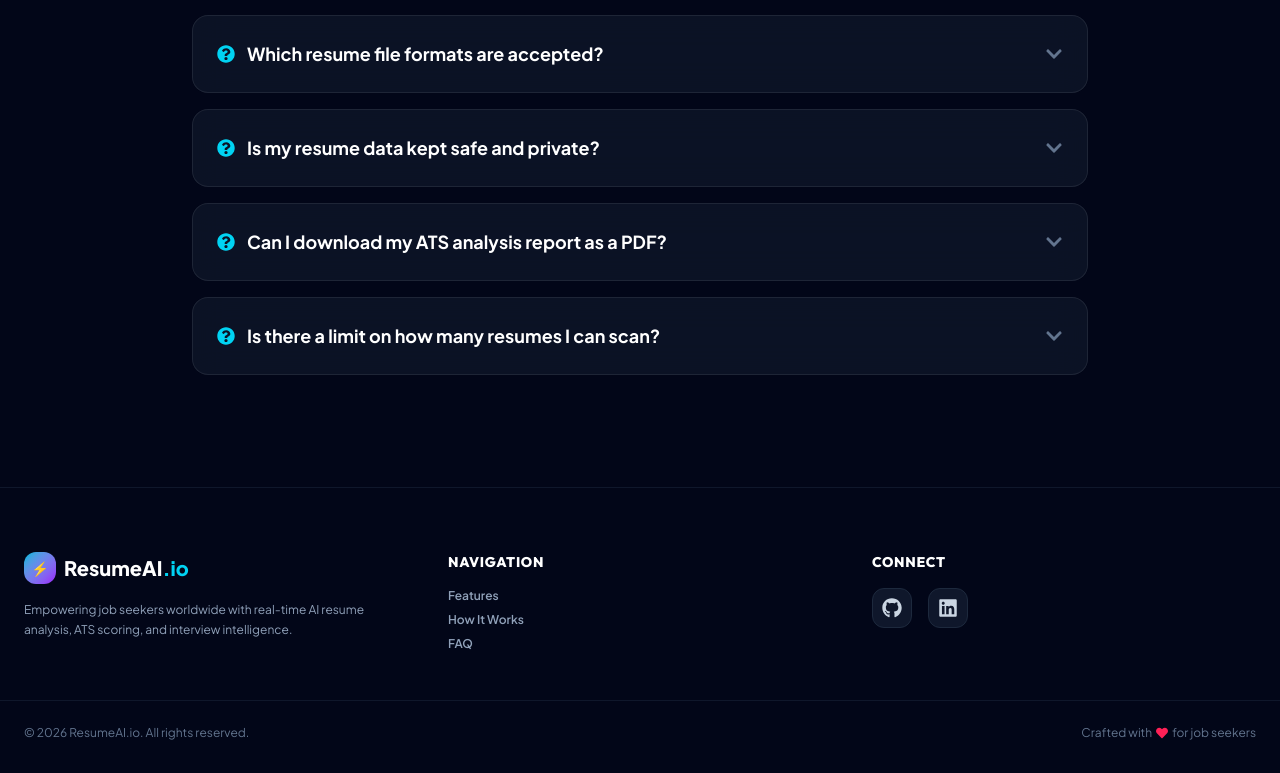
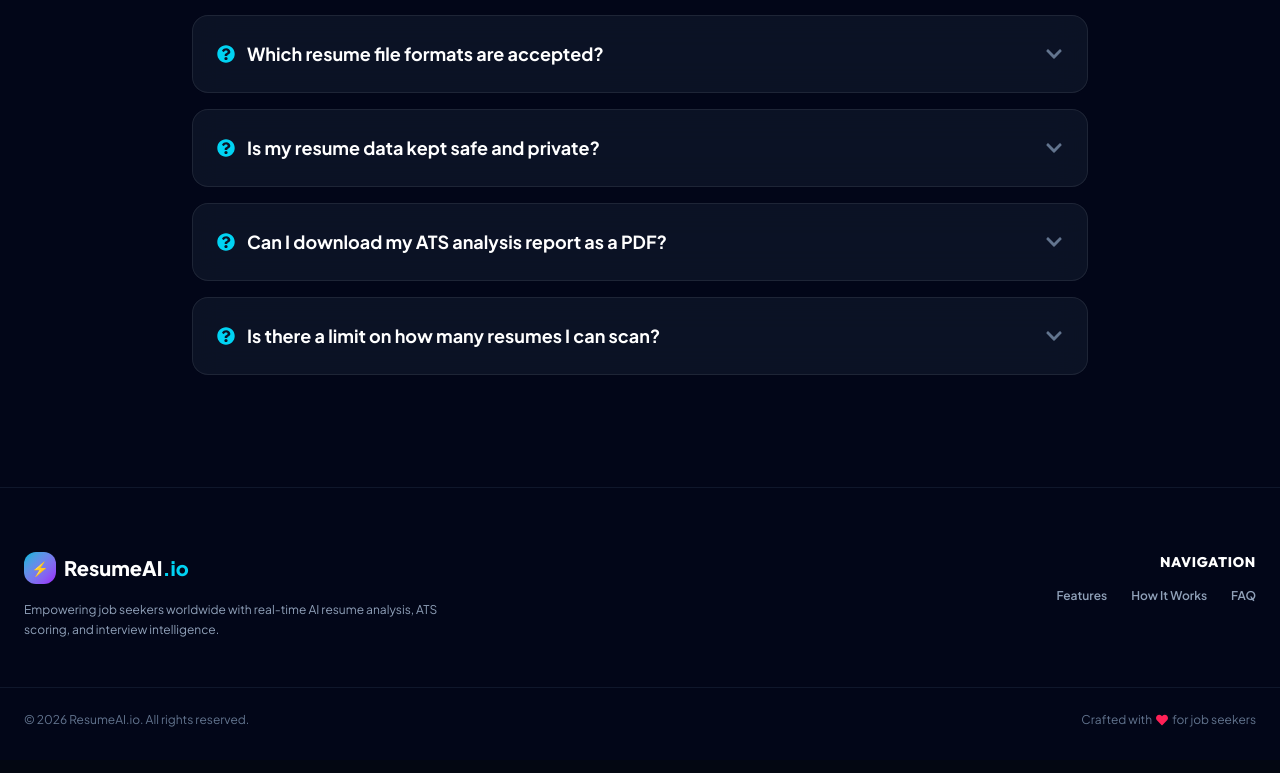
Before and after one commit to mallikarjun-1122/AI-Resume-Analyzer, a React (Vite) app in the folder frontend/: page / in a window 1280 px wide. Shown: the part 4106-4879 px from the top of the page. Built offline with nearby package versions, Linux system fonts and the light colour scheme; no server answers.

Commit message:
Remove Connect section (GitHub and LinkedIn social links) from Footer

```diff
--- a/frontend/src/components/Footer.jsx
+++ b/frontend/src/components/Footer.jsx
@@ -1,6 +1,4 @@
 import {
-  FaGithub,
-  FaLinkedin,
   FaArrowUp,
   FaHeart,
 } from "react-icons/fa";
@@ -15,7 +13,7 @@ function Footer() {
 
   return (
     <footer className="relative bg-slate-950 text-slate-400 pt-16 pb-8 border-t border-slate-900">
-      <div className="max-w-7xl mx-auto px-6 grid grid-cols-1 md:grid-cols-3 gap-10">
+      <div className="max-w-7xl mx-auto px-6 grid grid-cols-1 md:grid-cols-2 gap-10">
 
         {/* Logo & Description */}
         <div className="space-y-4">
@@ -28,38 +26,22 @@ function Footer() {
             </span>
           </div>
 
-          <p className="text-xs text-slate-400 leading-relaxed">
+          <p className="text-xs text-slate-400 leading-relaxed max-w-md">
             Empowering job seekers worldwide with real-time AI resume analysis, ATS scoring, and interview intelligence.
           </p>
         </div>
 
         {/* Quick Links */}
-        <div>
+        <div className="md:text-right">
           <h3 className="text-sm font-extrabold text-white uppercase tracking-wider mb-4">
             Navigation
           </h3>
 
-          <ul className="space-y-2 text-xs font-semibold">
+          <ul className="flex flex-wrap md:justify-end gap-6 text-xs font-semibold">
             <li><a href="#features" className="hover:text-cyan-400 transition-colors">Features</a></li>
             <li><a href="#how" className="hover:text-cyan-400 transition-colors">How It Works</a></li>
             <li><a href="#faq" className="hover:text-cyan-400 transition-colors">FAQ</a></li>
           </ul>
-        </div>
-
-        {/* Social */}
-        <div>
-          <h3 className="text-sm font-extrabold text-white uppercase tracking-wider mb-4">
-            Connect
-          </h3>
-
-          <div className="flex gap-4 text-xl">
-            <a href="#" className="w-10 h-10 rounded-xl bg-slate-900 border border-slate-800 flex items-center justify-center text-slate-300 hover:text-cyan-400 hover:border-cyan-500/40 transition-all">
-              <FaGithub />
-            </a>
-            <a href="#" className="w-10 h-10 rounded-xl bg-slate-900 border border-slate-800 flex items-center justify-center text-slate-300 hover:text-cyan-400 hover:border-cyan-500/40 transition-all">
-              <FaLinkedin />
-            </a>
-          </div>
         </div>
 
       </div>
```
